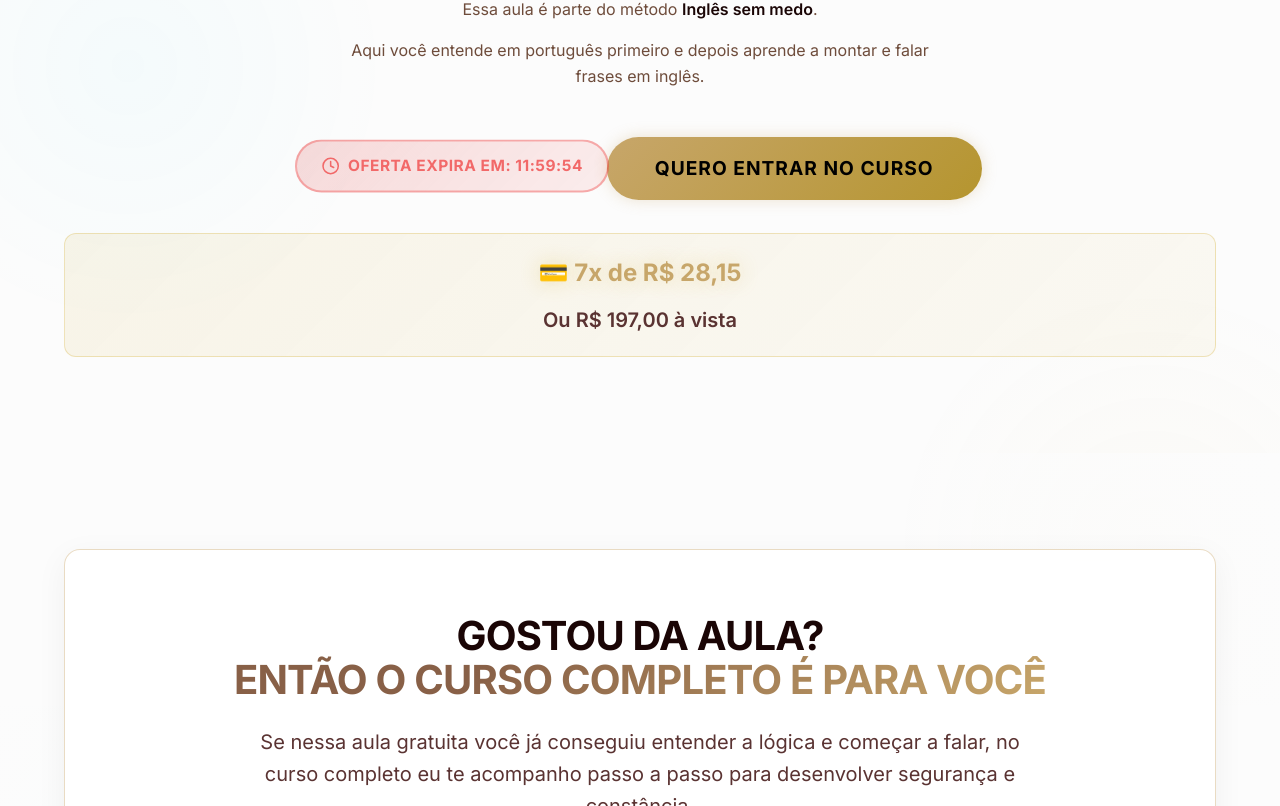
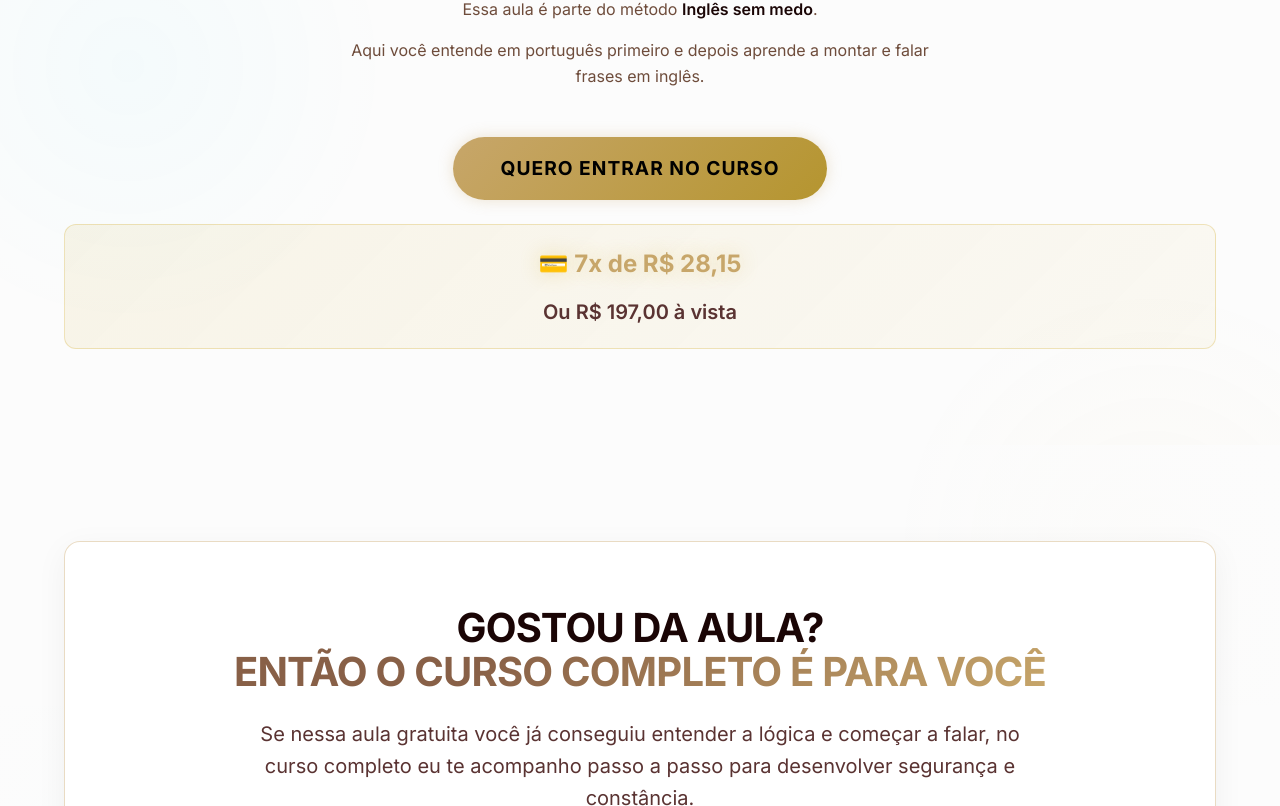
Before and after one commit to hamiltonmatematica/saradiaslp, a React (Vite) app: page / in a window 1280 px wide. Shown: the part 894-1700 px from the top of the page. Built offline with nearby package versions, Linux system fonts and the light colour scheme.

Commit message:
Remove countdown timer and add SEO meta tags for social sharing

```diff
--- a/index.html
+++ b/index.html
@@ -1,16 +1,43 @@
 <!doctype html>
 <html lang="en">
+
 <head>
   <meta charset="UTF-8" />
   <link rel="icon" type="image/svg+xml" href="/vite.svg" />
   <meta name="viewport" content="width=device-width, initial-scale=1.0" />
+
+  <!-- SEO Meta Tags -->
+  <meta name="description"
+    content="Aprenda inglês sem medo com o método que te faz falar desde a primeira aula. Aula gratuita disponível. Construa frases em inglês de forma natural e confiante." />
+  <meta name="keywords"
+    content="curso de inglês, inglês básico, aprender inglês, inglês online, Sara Dias, inglês sem medo, curso de inglês online" />
+  <meta name="author" content="Sara Dias" />
+
+  <!-- Open Graph / Facebook -->
+  <meta property="og:type" content="website" />
+  <meta property="og:url" content="https://saradias.com/" />
+  <meta property="og:title" content="Inglês sem Medo - Sara Dias | Fale Inglês desde a Primeira Aula" />
+  <meta property="og:description"
+    content="Aprenda inglês sem medo com o método que te faz falar desde a primeira aula. Construa frases em inglês de forma natural e confiante. Aula gratuita disponível!" />
+  <meta property="og:image" content="https://saradias.com/og-image.jpg" />
+
+  <!-- Twitter -->
+  <meta property="twitter:card" content="summary_large_image" />
+  <meta property="twitter:url" content="https://saradias.com/" />
+  <meta property="twitter:title" content="Inglês sem Medo - Sara Dias | Fale Inglês desde a Primeira Aula" />
+  <meta property="twitter:description"
+    content="Aprenda inglês sem medo com o método que te faz falar desde a primeira aula. Construa frases em inglês de forma natural e confiante. Aula gratuita disponível!" />
+  <meta property="twitter:image" content="https://saradias.com/og-image.jpg" />
+
   <link rel="preconnect" href="https://fonts.googleapis.com">
   <link rel="preconnect" href="https://fonts.gstatic.com" crossorigin>
   <link href="https://fonts.googleapis.com/css2?family=Inter:wght@300;400;500;600;700&display=swap" rel="stylesheet">
   <title>Inglês sem Medo - Sara Dias</title>
 </head>
+
 <body>
   <div id="root"></div>
   <script type="module" src="/src/main.tsx"></script>
 </body>
+
 </html>
--- a/src/components/CountdownTimer.tsx
+++ /dev/null
@@ -1,71 +0,0 @@
-import { useEffect, useState } from 'react';
-import { Clock } from 'lucide-react';
-
-export default function CountdownTimer() {
-    const [timeLeft, setTimeLeft] = useState({
-        hours: 12,
-        minutes: 0,
-        seconds: 0
-    });
-
-    useEffect(() => {
-        // Get or set the expiration time
-        const getExpirationTime = () => {
-            const stored = localStorage.getItem('offerExpiration');
-            if (stored) {
-                return parseInt(stored);
-            } else {
-                const expiration = Date.now() + (12 * 60 * 60 * 1000); // 12 hours from now
-                localStorage.setItem('offerExpiration', expiration.toString());
-                return expiration;
-            }
-        };
-
-        const expirationTime = getExpirationTime();
-
-        const timer = setInterval(() => {
-            const now = Date.now();
-            const difference = expirationTime - now;
-
-            if (difference > 0) {
-                const hours = Math.floor(difference / (1000 * 60 * 60));
-                const minutes = Math.floor((difference % (1000 * 60 * 60)) / (1000 * 60));
-                const seconds = Math.floor((difference % (1000 * 60)) / 1000);
-
-                setTimeLeft({ hours, minutes, seconds });
-            } else {
-                // Reset the timer after expiration
-                localStorage.removeItem('offerExpiration');
-                const newExpiration = Date.now() + (12 * 60 * 60 * 1000);
-                localStorage.setItem('offerExpiration', newExpiration.toString());
-            }
-        }, 1000);
-
-        return () => clearInterval(timer);
-    }, []);
-
-    return (
-        <div style={{
-            display: 'inline-flex',
-            alignItems: 'center',
-            gap: '0.5rem',
-            padding: '0.75rem 1.5rem',
-            background: 'linear-gradient(135deg, rgba(220, 38, 38, 0.2), rgba(239, 68, 68, 0.1))',
-            border: '2px solid rgba(239, 68, 68, 0.5)',
-            borderRadius: '50px',
-            marginBottom: '1rem',
-            animation: 'pulse 2s ease-in-out infinite'
-        }}>
-            <Clock size={18} style={{ color: '#ef4444' }} />
-            <span style={{
-                fontSize: '0.95rem',
-                fontWeight: 700,
-                color: '#ef4444',
-                letterSpacing: '0.5px',
-                textTransform: 'uppercase'
-            }}>
-                Oferta expira em: {String(timeLeft.hours).padStart(2, '0')}:{String(timeLeft.minutes).padStart(2, '0')}:{String(timeLeft.seconds).padStart(2, '0')}
-            </span>
-        </div>
-    );
-}
--- a/src/components/FinalCTA.tsx
+++ b/src/components/FinalCTA.tsx
@@ -1,5 +1,3 @@
-import CountdownTimer from './CountdownTimer';
-
 export default function FinalCTA() {
     return (
         <section className="section" style={{ position: 'relative', padding: '8rem 0' }}>
@@ -19,8 +17,6 @@ export default function FinalCTA() {
                 <p className="mb-8" style={{ fontSize: '1.5rem', maxWidth: '800px', margin: '0 auto 4rem', color: 'var(--text-secondary)' }}>
                     Se essa aula gratuita já te ajudou, imaginem o que o curso completo fará por você. Método, constância e segurança para falar de verdade.
                 </p>
-
-                <CountdownTimer />
 
                 <a href="https://pay.hotmart.com/C104256931L?bid=1770918139578" className="btn btn-primary" style={{ fontSize: '1.3rem', padding: '1.5rem 4rem', textTransform: 'uppercase' }}>
                     QUERO ENTRAR NO CURSO
--- a/src/components/Hero.tsx
+++ b/src/components/Hero.tsx
@@ -1,5 +1,4 @@
 import '../index.css';
-import CountdownTimer from './CountdownTimer';
 
 export default function Hero() {
   return (
@@ -71,8 +70,6 @@ export default function Hero() {
 
         {/* Main CTA */}
         <div className="animate-up delay-300" style={{ marginTop: '3rem' }}>
-          <CountdownTimer />
-
           <a href="https://pay.hotmart.com/C104256931L?bid=1770918139578" className="btn btn-primary" style={{
             fontSize: '1.2rem',
             padding: '1rem 3rem',
--- a/src/components/Methodology.tsx
+++ b/src/components/Methodology.tsx
@@ -1,5 +1,4 @@
 import { Mic, Layers, TrendingUp } from 'lucide-react';
-import CountdownTimer from './CountdownTimer';
 
 export default function Methodology() {
     const items = [
@@ -47,8 +46,6 @@ export default function Methodology() {
 
                 {/* CTA Button */}
                 <div style={{ textAlign: 'center' }}>
-                    <CountdownTimer />
-
                     <a href="https://pay.hotmart.com/C104256931L?bid=1770918139578" className="btn btn-primary" style={{
                         fontSize: '1.2rem',
                         padding: '1rem 3rem',
```
Lines whose indentation alone changed are shown as unchanged.
